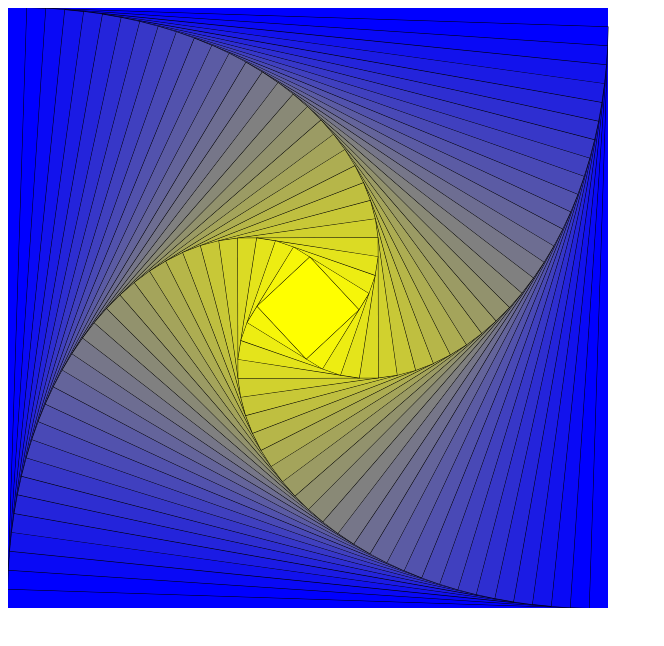
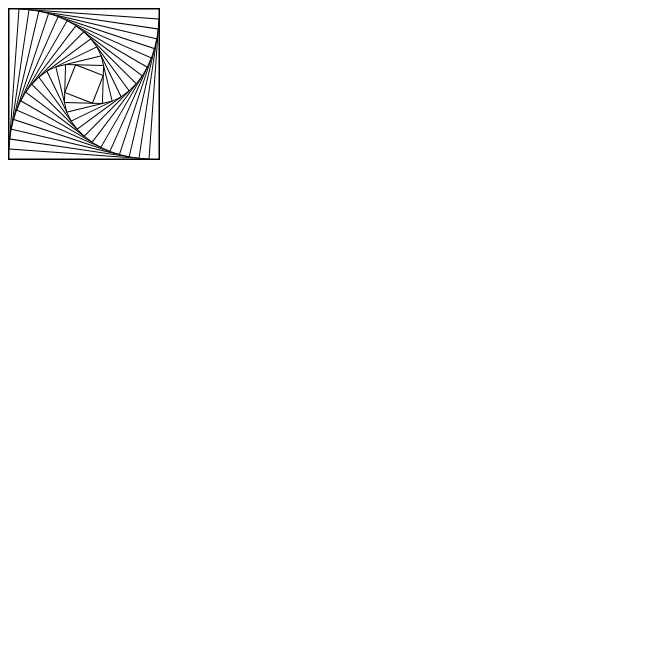
Before and after one commit to benzitohhh/hello-html5-canvas, a plain HTML site: page index.html in a window 1280 px wide. Shown: the whole page, without its empty margins (0-664 px from the left). Drawn offline with nearby package versions, Linux system fonts and the light colour scheme.

Commit message:
Revert "spirally colours"
This reverts commit 95dfbd39071fb29546938d71c6ac78533c98654a.

```diff
--- a/index.html
+++ b/index.html
@@ -4,13 +4,12 @@
     <meta charset="utf-8"/>
     <title>Canvas tutorial</title>
     <style type="text/css">
-
+      canvas { border: 1px solid black; }
     </style>
   </head>
   <body onload="draw()">
     <!-- <canvas id="tutorial" width="150" height="150"></canvas> -->
-    <canvas id="canvas" width="800" height="600"></canvas>
-    <script src="https://cdnjs.cloudflare.com/ajax/libs/d3/3.5.17/d3.js"></script>
+    <canvas id="canvas" width="150" height="150"></canvas>
     <script src="index.js"></script>
   </body>
 </html>
--- a/index.js
+++ b/index.js
@@ -12,43 +12,9 @@ function get_next_width(width, indent) {
   return Math.sqrt(opp * opp + indent * indent);
 }
 
-function get_num_squares(start_width, indent) {
-  var angle = 0;
-  var width = start_width;
-
-  var num_squares = 0;
-  while (angle < Math.PI / 12) {
-    num_squares++;
-    angle = get_next_angle(width, indent);
-    width = get_next_width(width, indent);
-  }
-
-  return num_squares;
-}
-
-function get_random_int(min, max) {
-  return min + Math.floor(Math.random() * (max - min));
-}
-
-// Choose an indent at random
-
-// var INDENT = 20;
-
-var MAX_WIDTH = 600;
-var MIN_WIDTH = 30;
-
-var MIN_INDENT = 1;
-var MAX_INDENT = 20;
-var INDENT = get_random_int(MIN_INDENT, MAX_INDENT);
-var INITIAL_WIDTH = MAX_WIDTH; //get_random_int(MIN_WIDTH, MAX_WIDTH);
-var NUM_SQUARES = 12;
-
-var num_squares = get_num_squares(INITIAL_WIDTH, INDENT);
-
-// colour gradient
-var color_scale = d3.scale.linear()
-      .domain([0, num_squares - 1])
-      .range(["blue", "yellow"]);
+var INDENT = 10;
+var INITIAL_WIDTH = 150;
+var NUM_SQUARES = 100;
 
 function draw() {
   var ctx = document.getElementById('canvas').getContext('2d');
@@ -56,25 +22,23 @@ function draw() {
   var width = INITIAL_WIDTH;
   var angle = 0;
 
-  // fill first rect
-  ctx.fillStyle = color_scale(0);
+  // draw first rect
+  ctx.strokeStyle = "black";
+  ctx.strokeRect(0, 0, INITIAL_WIDTH, INITIAL_WIDTH);
 
-  ctx.fillRect(0, 0, INITIAL_WIDTH, INITIAL_WIDTH);
-
-  for(var i = 0; i < num_squares; i++) {
+  for(var i = 0; i < NUM_SQUARES; i++) {
     // Get next values
     angle = get_next_angle(width, INDENT);
     width = get_next_width(width, INDENT);
 
+    if (angle > Math.PI / 8) {
+      break;
+    }
+
     // translate to rotation centre and stroke
     ctx.translate(INDENT, 0);
     ctx.rotate(angle);
-
-    // draw
     ctx.strokeRect(0, 0, width, width);
-
-    ctx.fillStyle = color_scale(i);
-    ctx.fillRect(0, 0, width, width);
   }
 
 
```
